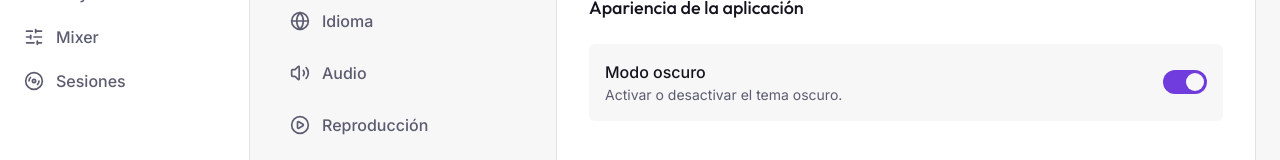
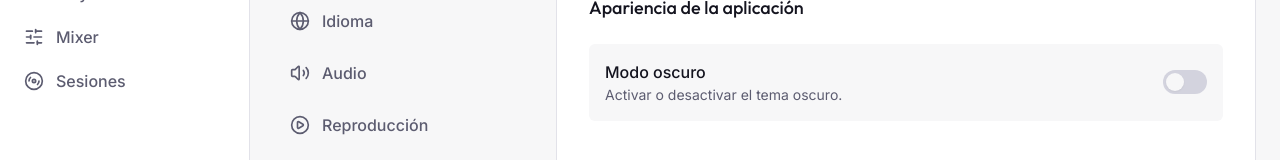
Before and after one commit to Xander-JS/dj_ai_web, a React (Vite) app: page /settings in a window 1280 px wide. Shown: the part 195-355 px from the top of the page. Built offline with nearby package versions, Linux system fonts and the light colour scheme.

Commit message:
ajustar la página de configuración

```diff
--- a/src/pages/Settings.tsx
+++ b/src/pages/Settings.tsx
@@ -12,8 +12,7 @@ export const Settings: React.FC = () => {
   const { t, i18n } = useTranslation();
   const [activeTab, setActiveTab] = useState<Tab>('appearance');
   const [isDarkTheme, setIsDarkTheme] = useState(
-    document.documentElement.getAttribute('data-theme') === 'dark' ||
-    !document.documentElement.hasAttribute('data-theme')
+    document.documentElement.getAttribute('data-theme') === 'dark'
   );
 
   const toggleTheme = () => {
```
